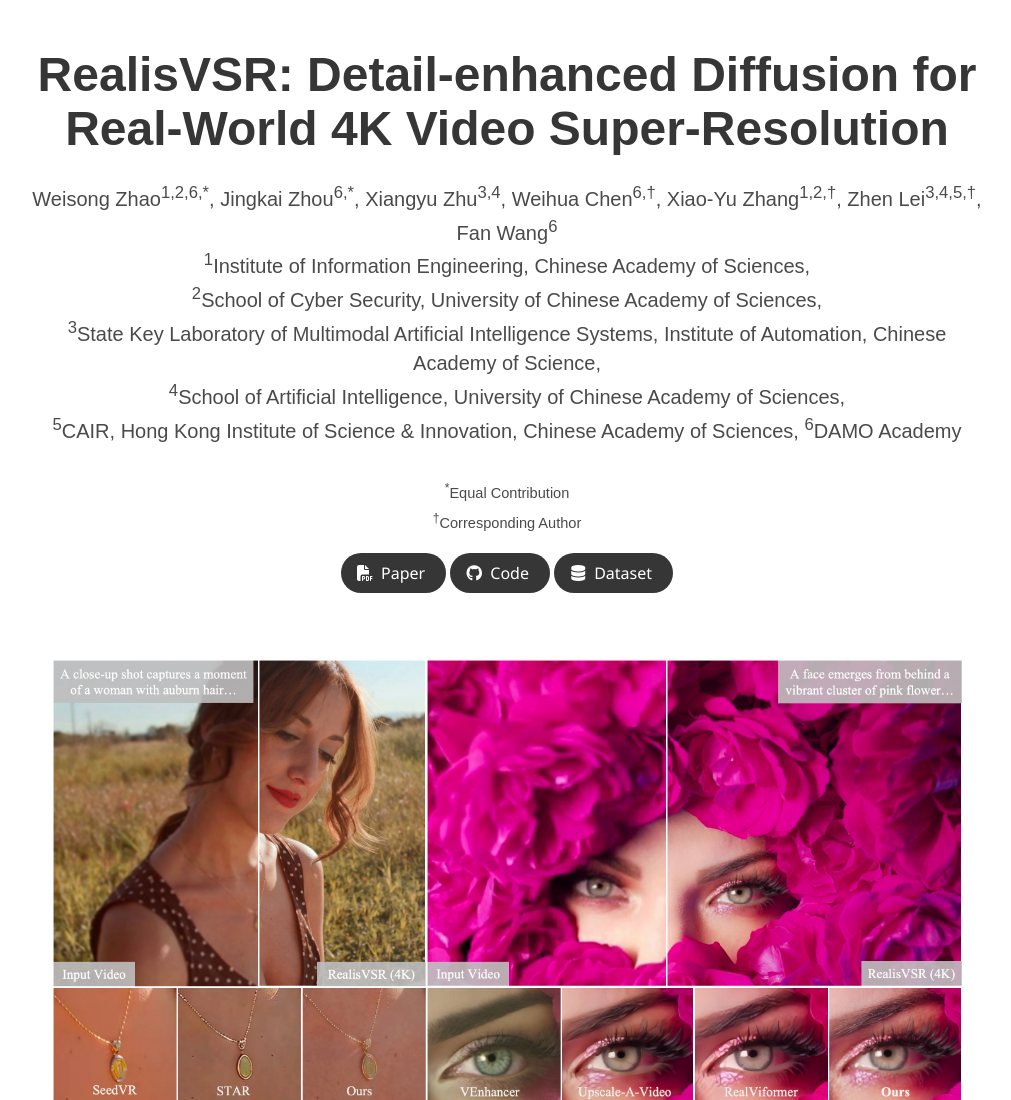
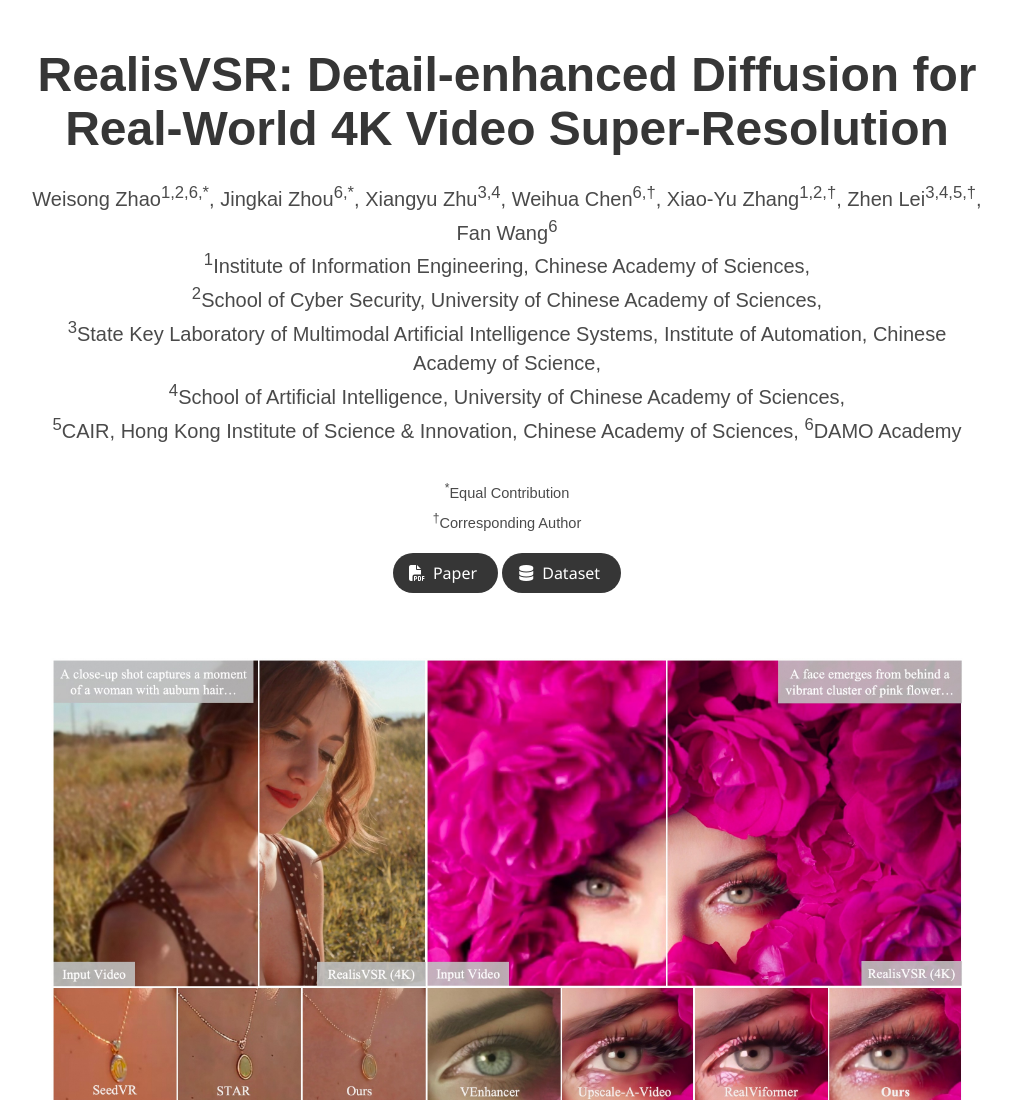
Before and after one commit to zws98/RealisVSR-project, a plain HTML site: page index.html in a window 1280 px wide. Shown: the top 1100 px of the page, without its empty margins (133-1144 px from the left). Drawn offline with nearby package versions, Linux system fonts and the light colour scheme; some icons are missing; a web font is replaced by a local one.

Commit message:
Update index.html

```diff
--- a/index.html
+++ b/index.html
@@ -89,15 +89,15 @@
                     </span>
 
                   <!-- Github link -->
-                  <span class="link-block">
-                    <a href="https://github.com/zws98/RealisVSR/tree/main" target="_blank"
-                    class="external-link button is-normal is-rounded is-dark">
-                    <span class="icon">
-                      <i class="fab fa-github"></i>
-                    </span>
-                    <span>Code</span>
-                  </a>
-                </span>
+<!--                   <span class="link-block"> -->
+<!--                     <a href="https://github.com/zws98/RealisVSR/tree/main" target="_blank" -->
+<!--                     class="external-link button is-normal is-rounded is-dark"> -->
+<!--                     <span class="icon"> -->
+<!--                       <i class="fab fa-github"></i> -->
+<!--                     </span> -->
+<!--                     <span>Code</span> -->
+<!--                   </a> -->
+<!--                 </span> -->
 
                 <!-- Hugging Face Dataset Link (Simple) -->
                 <span class="link-block">
```
